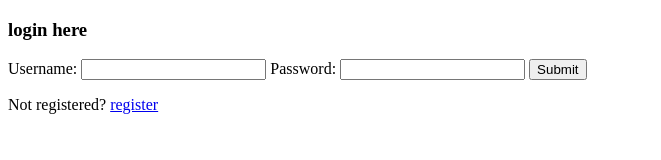
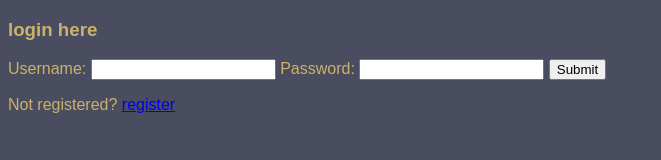
Before and after one commit to vishnuvardhang2004/HTML_frames_Template, a plain HTML site: page login0.html in a window 1280 px wide. Shown: the whole page, without its empty margins (0-661 px from the left). Drawn offline with Linux system fonts and the light colour scheme.

Commit message:
Update login0.html

```diff
--- a/login0.html
+++ b/login0.html
@@ -3,6 +3,13 @@
 
 <head>
     <title>login page</title>
+    <style>
+         body {
+     background-color: #494D5F;
+    font-family: 'Cursive', sans-serif;
+    color: #CBB26A;
+    }
+    </style>
 </head>
 
 <body>
```
